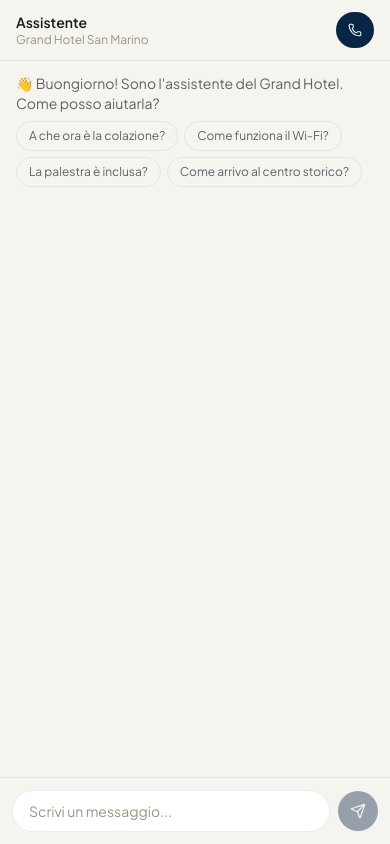
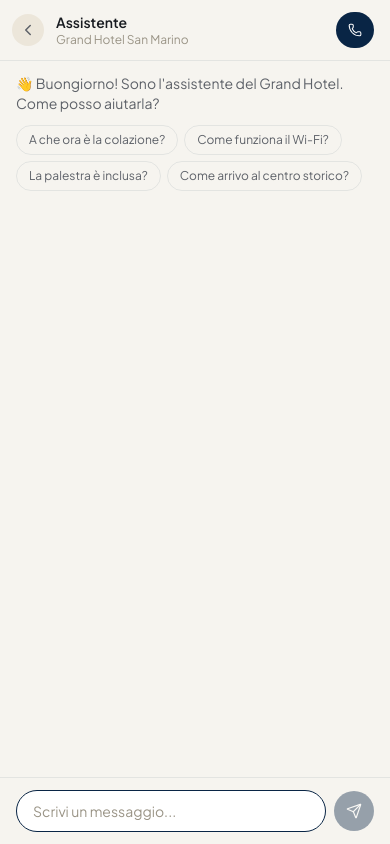
Before and after one commit to Delfinobeso/grand-hotel-sm, a Next.js app: page / in a window 390 px wide. Both pictures are taken after a click on the button "Assistente chat". Shown: the top 844 px of the page. Built offline with nearby package versions, Linux system fonts and the light colour scheme.

Commit message:
Chat: fullscreen iPhone 17 Pro, safe area Dynamic Island, FAB nascosto quando aperta

```diff
--- a/src/components/ChatAssistant.tsx
+++ b/src/components/ChatAssistant.tsx
@@ -1,7 +1,7 @@
 "use client";
 
 import { useState, useRef, useEffect } from "react";
-import { MessageCircle, X, Send, Phone } from "lucide-react";
+import { MessageCircle, X, Send, Phone, ChevronLeft } from "lucide-react";
 import { HOTEL } from "@/lib/hotel";
 
 interface Message {
@@ -71,45 +71,47 @@ export default function ChatAssistant({ lang }: { lang: "it" | "en" }) {
 
   return (
     <>
-      {/* FAB */}
+      {/* FAB — nascosto quando la chat è aperta */}
+      {!open && (
         <button
-        onClick={() => setOpen(!open)}
+          onClick={() => setOpen(true)}
           aria-label={lang === "it" ? "Assistente chat" : "Chat assistant"}
-        className={`fixed bottom-[calc(4.5rem+env(safe-area-inset-bottom))] right-4 z-30 flex h-14 w-14 items-center justify-center rounded-full shadow-lg transition-all duration-200 ease-out active:scale-95 lg:bottom-6 ${
-          open
-            ? "bg-[var(--color-surface)] text-[var(--color-text)]"
-            : "bg-[var(--color-accent)] text-[var(--color-on-accent)]"
-        }`}
+          className="fixed bottom-[calc(4.5rem+env(safe-area-inset-bottom))] right-4 z-30 flex h-14 w-14 items-center justify-center rounded-full bg-[var(--color-accent)] text-[var(--color-on-accent)] shadow-lg transition-all duration-200 ease-out active:scale-95 lg:bottom-6"
         >
-        {open ? <X size={22} strokeWidth={1.75} /> : <MessageCircle size={22} strokeWidth={1.75} />}
+          <MessageCircle size={22} strokeWidth={1.75} />
         </button>
+      )}
 
-      {/* Chat panel */}
+      {/* Chat fullscreen panel — sopra tutto, safe area iPhone 17 Pro */}
       {open && (
-        <div className="fixed inset-0 z-40 flex flex-col lg:inset-auto lg:bottom-20 lg:right-4 lg:w-96 lg:max-h-[32rem] lg:rounded-2xl lg:border lg:border-[var(--color-border)] lg:shadow-2xl bg-[var(--color-bg)]">
-          {/* Header */}
-          <div className="flex items-center justify-between border-b border-[var(--color-border)] px-4 py-3">
-            <div>
+        <div className="fixed inset-0 z-50 flex flex-col bg-[var(--color-bg)] lg:inset-auto lg:bottom-20 lg:right-4 lg:w-96 lg:max-h-[34rem] lg:rounded-2xl lg:border lg:border-[var(--color-border)] lg:shadow-2xl">
+          {/* Header — dynamic island safe area */}
+          <div className="flex shrink-0 items-center gap-3 border-b border-[var(--color-border)] px-4 pt-[max(0.75rem,env(safe-area-inset-top))] pb-3">
+            <button
+              onClick={() => setOpen(false)}
+              className="flex h-8 w-8 items-center justify-center rounded-full bg-[var(--color-surface-muted)] text-[var(--color-text-secondary)] -ml-1"
+            >
+              <ChevronLeft size={18} strokeWidth={2} />
+            </button>
+            <div className="flex-1 min-w-0">
               <p className="text-sm font-semibold text-[var(--color-text)]">
                 {lang === "it" ? "Assistente" : "Assistant"}
               </p>
               <p className="text-xs text-[var(--color-text-muted)]">Grand Hotel San Marino</p>
             </div>
-            <div className="flex items-center gap-1">
             <a
               href={HOTEL.phoneHref}
-                className="flex h-9 items-center gap-1.5 rounded-full bg-[var(--color-accent)] px-3 text-xs font-semibold text-[var(--color-on-accent)]"
+              className="flex shrink-0 h-9 items-center gap-1.5 rounded-full bg-[var(--color-accent)] px-3 text-xs font-semibold text-[var(--color-on-accent)]"
             >
               <Phone size={14} strokeWidth={1.75} />
               <span className="hidden sm:inline">{lang === "it" ? "Reception" : "Reception"}</span>
             </a>
           </div>
-          </div>
 
-          {/* Messages */}
+          {/* Messages — scroll interno */}
           <div className="flex-1 overflow-y-auto px-4 py-3 space-y-3">
             {messages.length === 0 && (
-              <div className="space-y-2">
+              <div className="space-y-3">
                 <p className="text-sm text-[var(--color-text-secondary)]">
                   {lang === "it"
                     ? "👋 Buongiorno! Sono l'assistente del Grand Hotel. Come posso aiutarla?"
@@ -155,8 +157,8 @@ export default function ChatAssistant({ lang }: { lang: "it" | "en" }) {
             <div ref={bottomRef} />
           </div>
 
-          {/* Input */}
-          <div className="border-t border-[var(--color-border)] p-3">
+          {/* Input — home indicator safe area */}
+          <div className="shrink-0 border-t border-[var(--color-border)] px-4 pt-3 pb-[max(0.75rem,env(safe-area-inset-bottom))]">
             <div className="flex items-center gap-2">
               <input
                 type="text"
@@ -165,6 +167,7 @@ export default function ChatAssistant({ lang }: { lang: "it" | "en" }) {
                 onKeyDown={handleKeyDown}
                 placeholder={lang === "it" ? "Scrivi un messaggio..." : "Type a message..."}
                 className="flex-1 rounded-full border border-[var(--color-border)] bg-[var(--color-surface)] px-4 py-2.5 text-sm text-[var(--color-text)] placeholder:text-[var(--color-text-muted)] outline-none focus:border-[var(--color-accent)]"
+                autoFocus
               />
               <button
                 onClick={() => send(input)}
```
Lines whose indentation alone changed are shown as unchanged.
